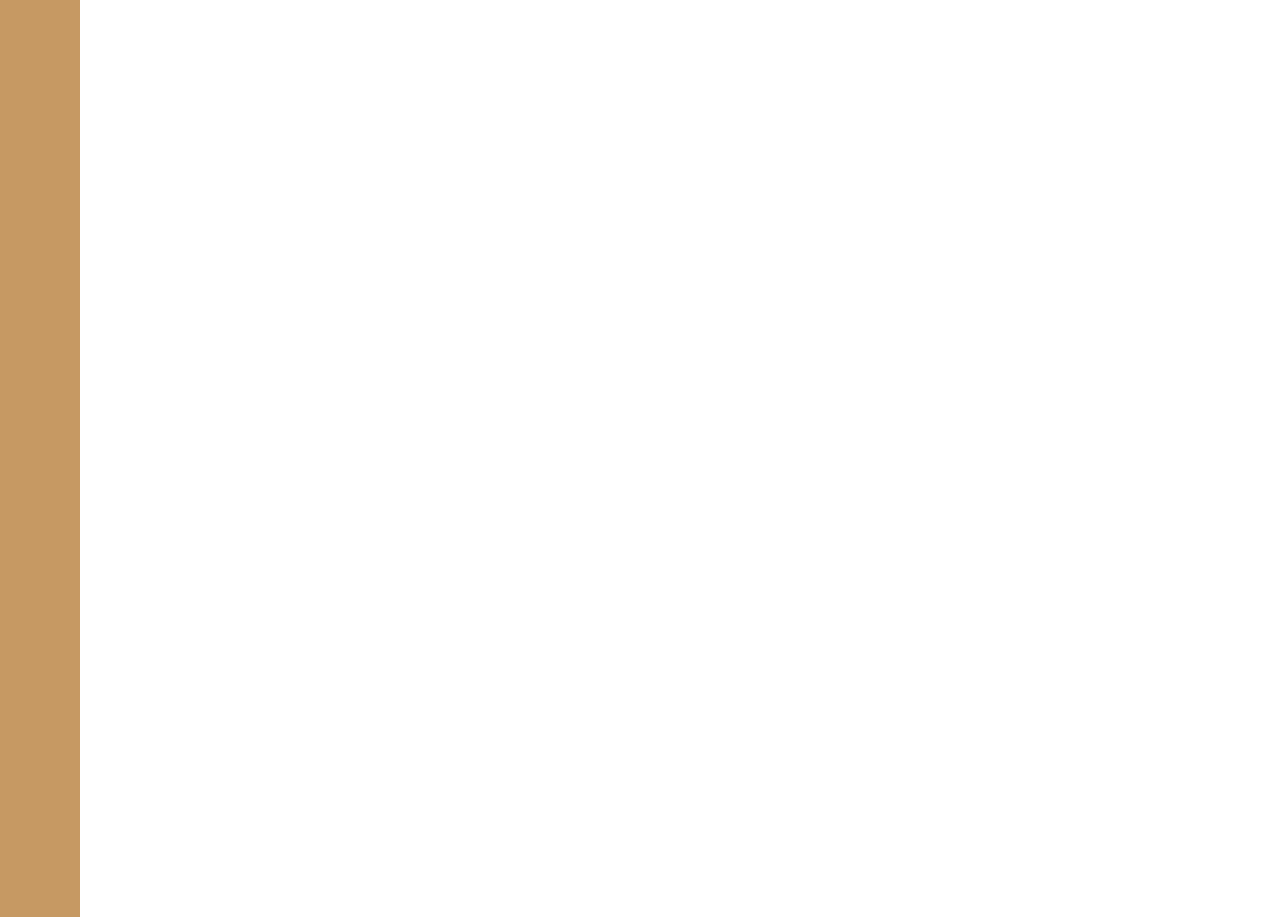
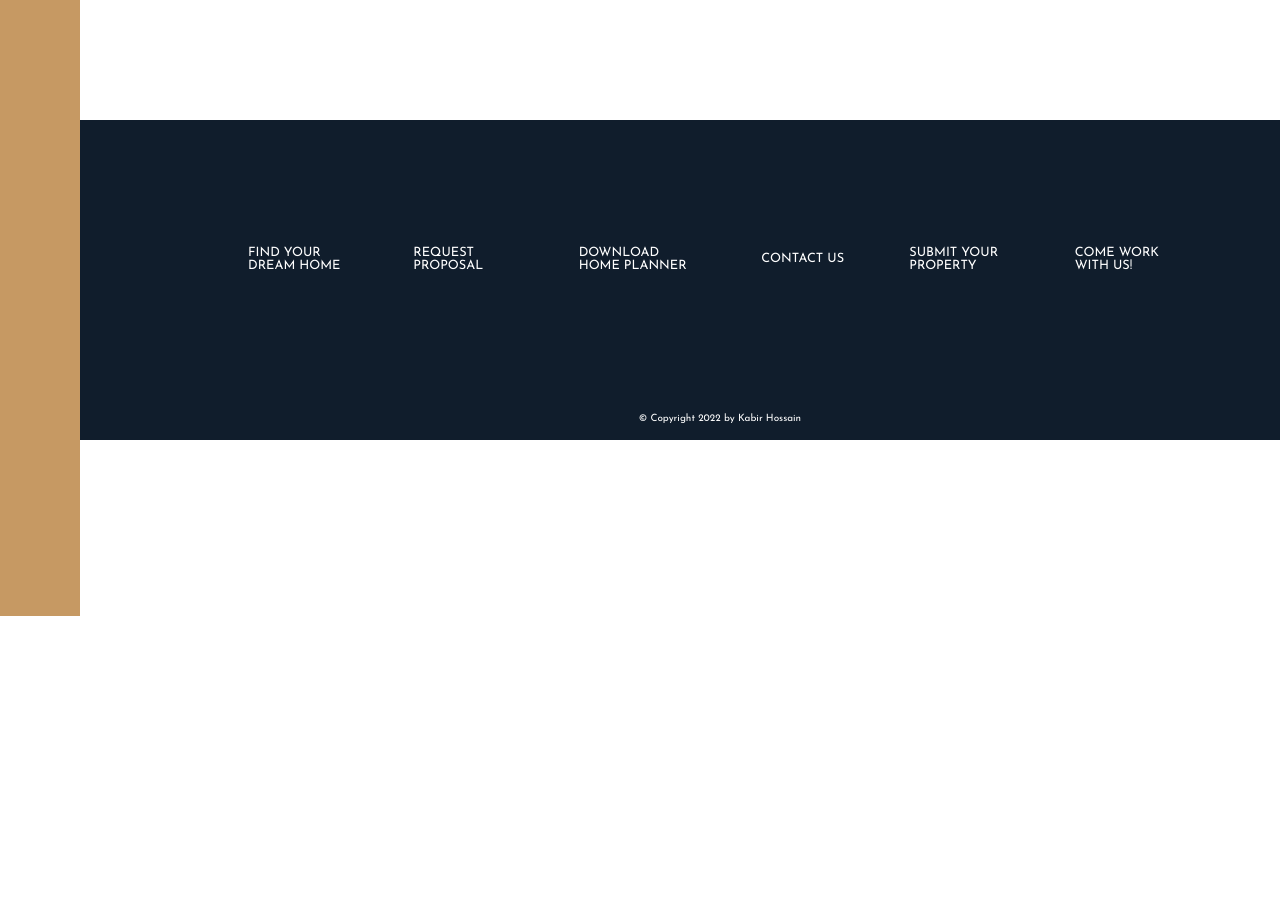
Before and after one commit to kobir1989/Real-estate-website-project, a React (Create React App) app: page / in a window 1280 px wide. Shown: the part 4600-5517 px from the top of the page. After the commit the page ends 5216 px from the top, so only its background shows below. Built offline with nearby package versions, Linux system fonts and the light colour scheme; the HTML template or start-up script is replaced by a standard one.

Commit message:
Footer Section added

```diff
--- a/src/App.js
+++ b/src/App.js
@@ -5,6 +5,7 @@ import Feature from './Component/Feature/Feature';
 import Story from './Component/Story/Story';
 import Homes from './Component/Homes/Homes';
 import Galary from './Component/Galary/Galary';
+import Footer from './Component/Footer/Footer';
 function App() {
   return (
     <div id='container__main'>
@@ -17,6 +18,7 @@ function App() {
         <Story />
         <Homes />
         <Galary />
+        <Footer />
       </div>
     </div>
   );
--- a/src/App.scss
+++ b/src/App.scss
@@ -6,7 +6,7 @@
 }
 .nav__manue-left {
   width: 5rem;
-  height: 400rem;
+  height: 326rem;
   background-color: var(--deep-orange);
 }
 .whole__body {
--- /dev/null
+++ b/src/Component/Footer/Footer.js
@@ -0,0 +1,35 @@
+import React from 'react';
+import './Footer.scss';
+
+function Footer() {
+  return (
+    <div className='footer__container'>
+      <div className='footer__container-links'>
+        <div className='footer__container-links-bg'>
+          <a href='#'>FIND YOUR DREAM HOME</a>
+        </div>
+        <div className='footer__container-links-bg'>
+          <a href='#'>REQUEST PROPOSAL</a>
+        </div>
+        <div className='footer__container-links-bg'>
+          <a href='#'>DOWNLOAD HOME PLANNER</a>
+        </div>
+
+        <div className='footer__container-links-bg'>
+          <a href='#'>CONTACT US</a>
+        </div>
+        <div className='footer__container-links-bg'>
+          <a href='#'>SUBMIT YOUR PROPERTY</a>
+        </div>
+        <div className='footer__container-links-bg'>
+          <a href='#'>COME WORK WITH US!</a>
+        </div>
+      </div>
+      <div className='footer__container-copyright'>
+        <p>© Copyright 2022 by Kabir Hossain</p>
+      </div>
+    </div>
+  );
+}
+
+export default Footer;
--- /dev/null
+++ b/src/Component/Footer/Footer.scss
@@ -0,0 +1,43 @@
+.footer__container {
+  margin-top: 8rem;
+  background-color: var(--deep-navy);
+  width: 100%;
+  height: 20rem;
+  display: flex;
+  flex-direction: column;
+  justify-content: space-evenly;
+
+  &-links {
+    width: 80%;
+    margin: auto;
+    display: flex;
+    justify-content: space-between;
+    align-items: center;
+    padding: 1rem;
+    &-bg {
+      width: 18rem;
+      height: 4rem;
+      margin: 0 0.5rem;
+      display: flex;
+      align-items: center;
+      justify-content: center;
+      transition: all 0.2s ease-out;
+    }
+    &-bg:hover {
+      background-color: rgba(255, 255, 255, 0.212);
+      transform: translateY(-0.5rem);
+      box-shadow: 0 0.5rem 1.8rem rgba(255, 255, 255, 0.1);
+    }
+  }
+  &-links a {
+    text-decoration: none;
+    color: var(--white);
+    font-size: 0.8rem;
+    padding: 1rem;
+  }
+  &-copyright {
+    color: var(--white);
+    text-align: center;
+    padding: 1rem;
+  }
+}
```
